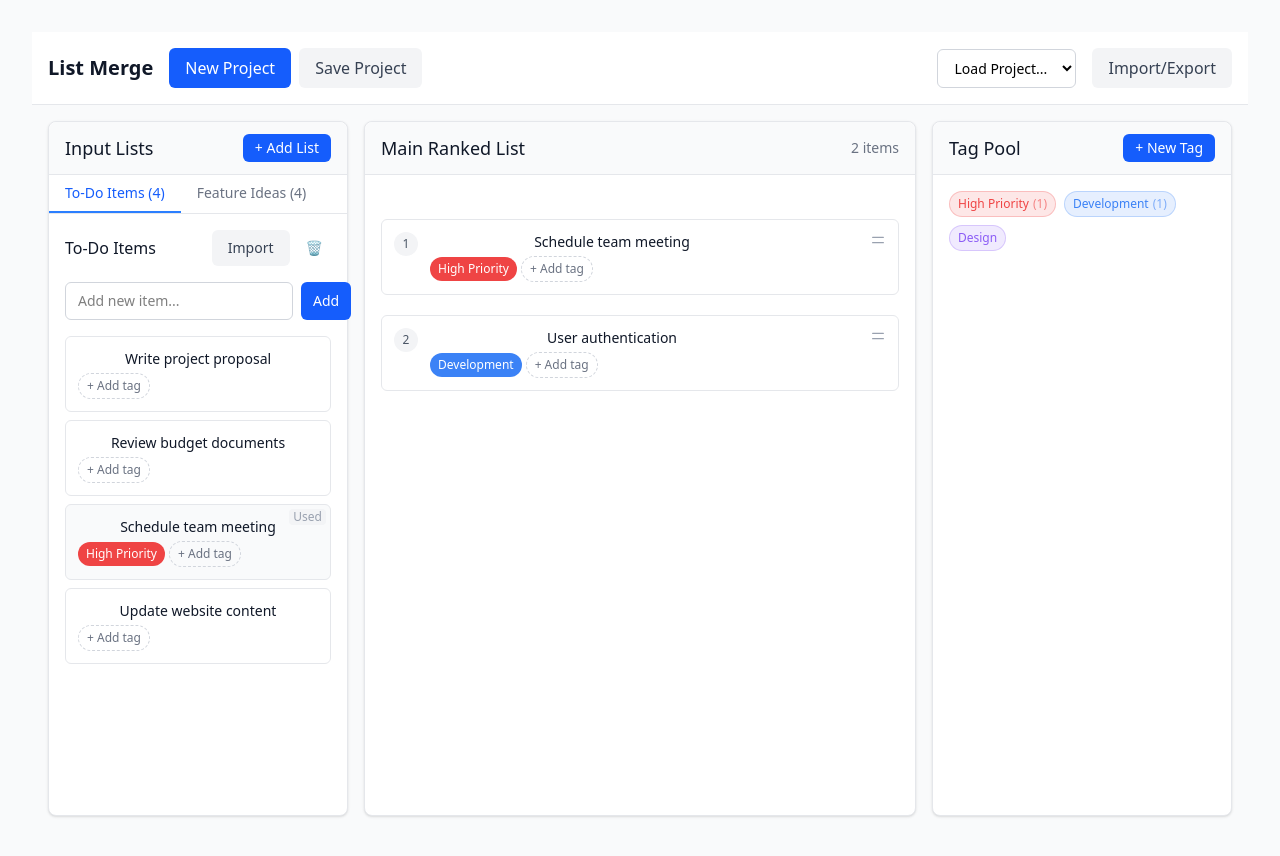
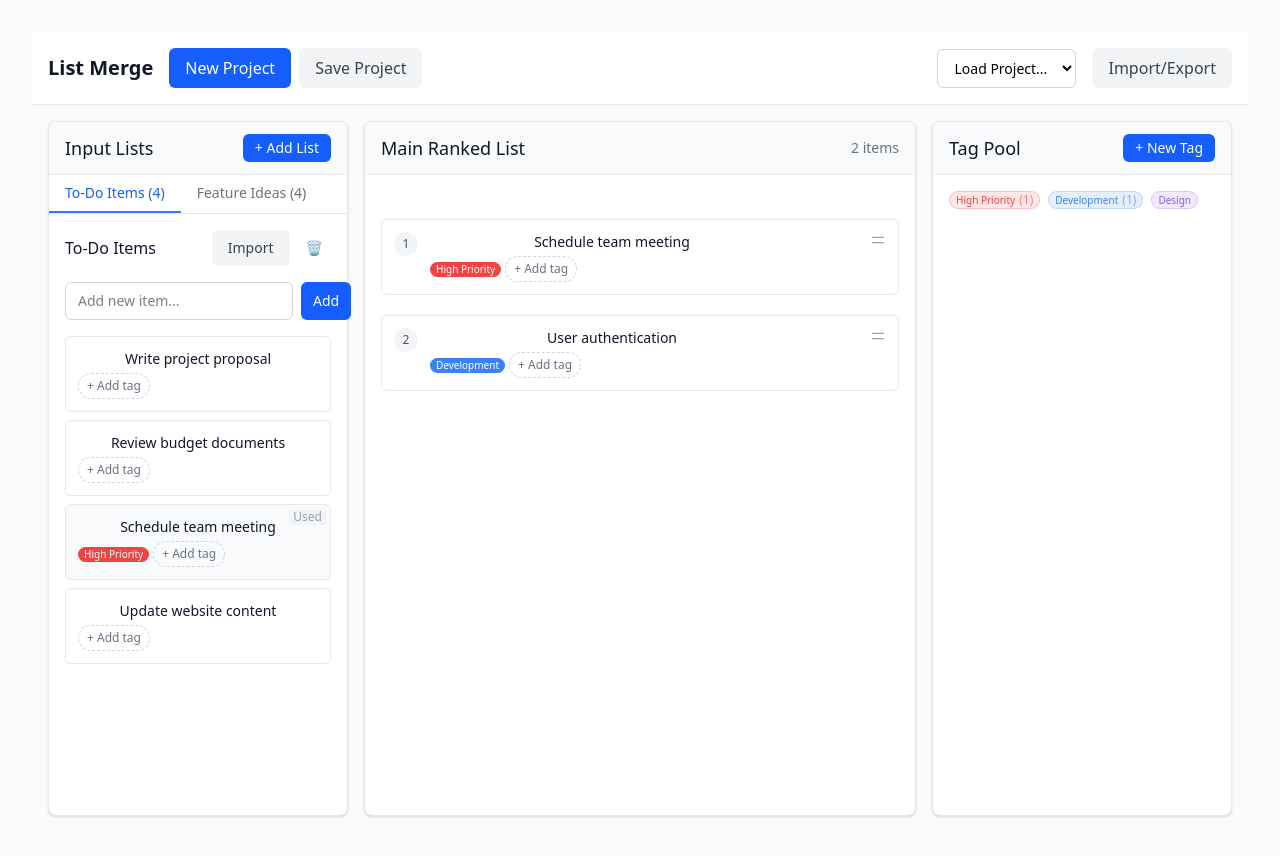
Before and after one commit to alango/list-merge, a React (Vite) app in the folder app/: page / in a window 1280 px wide. Shown: the top 856 px of the page. Built offline with nearby package versions, Linux system fonts and the light colour scheme.

Commit message:
Decrease size of tags

```diff
--- a/app/src/components/TagPoolPanel.tsx
+++ b/app/src/components/TagPoolPanel.tsx
@@ -304,7 +304,7 @@ const TagChip: React.FC<TagChipProps> = ({ tag, isClickable, onClick, onEdit, on
       <>
         {/* Tag placeholder to maintain layout */}
         <div
-          className="inline-flex items-center px-2 py-1 rounded-full text-xs font-medium border opacity-50"
+          className="inline-flex items-center px-1.5 py-0 rounded-full text-[10px] font-medium border opacity-50"
           style={chipStyle}
         >
           <span className="truncate max-w-24 select-none">{tag.name}</span>
@@ -384,7 +384,7 @@ const TagChip: React.FC<TagChipProps> = ({ tag, isClickable, onClick, onEdit, on
       ref={setNodeRef}
       style={chipStyle}
       onClick={isClickable ? onClick : undefined}
-      className={`group inline-flex items-center px-2 py-1 rounded-full text-xs font-medium border relative ${
+      className={`group inline-flex items-center px-1.5 py-0 rounded-full text-[10px] font-medium border relative ${
         isClickable
           ? 'cursor-pointer hover:opacity-80'
           : isDragging
--- a/app/src/components/shared/TagDisplay.tsx
+++ b/app/src/components/shared/TagDisplay.tsx
@@ -23,7 +23,7 @@ export const TagDisplay: React.FC<TagDisplayProps> = ({
         return (
           <span
             key={tagId}
-            className="group/tag inline-flex items-center px-2 py-1 rounded-full text-xs font-medium text-white relative"
+            className="group/tag inline-flex items-center px-1.5 py-0 rounded-full text-[10px] font-medium text-white relative"
             style={{ backgroundColor: tag.color }}
           >
             {tag.name}
@@ -33,7 +33,7 @@ export const TagDisplay: React.FC<TagDisplayProps> = ({
                   e.stopPropagation();
                   onRemoveTag(tagId);
                 }}
-                className="absolute -top-1 -right-1 opacity-0 group-hover/tag:opacity-100 hover:bg-black hover:bg-opacity-40 rounded-full w-4 h-4 flex items-center justify-center text-xs transition-opacity bg-gray-600"
+                className="absolute -top-0.5 -right-0.5 opacity-0 group-hover/tag:opacity-100 hover:bg-black hover:bg-opacity-40 rounded-full w-3 h-3 flex items-center justify-center text-[9px] transition-opacity bg-gray-600"
                 title="Remove tag"
               >
                 ×
```
